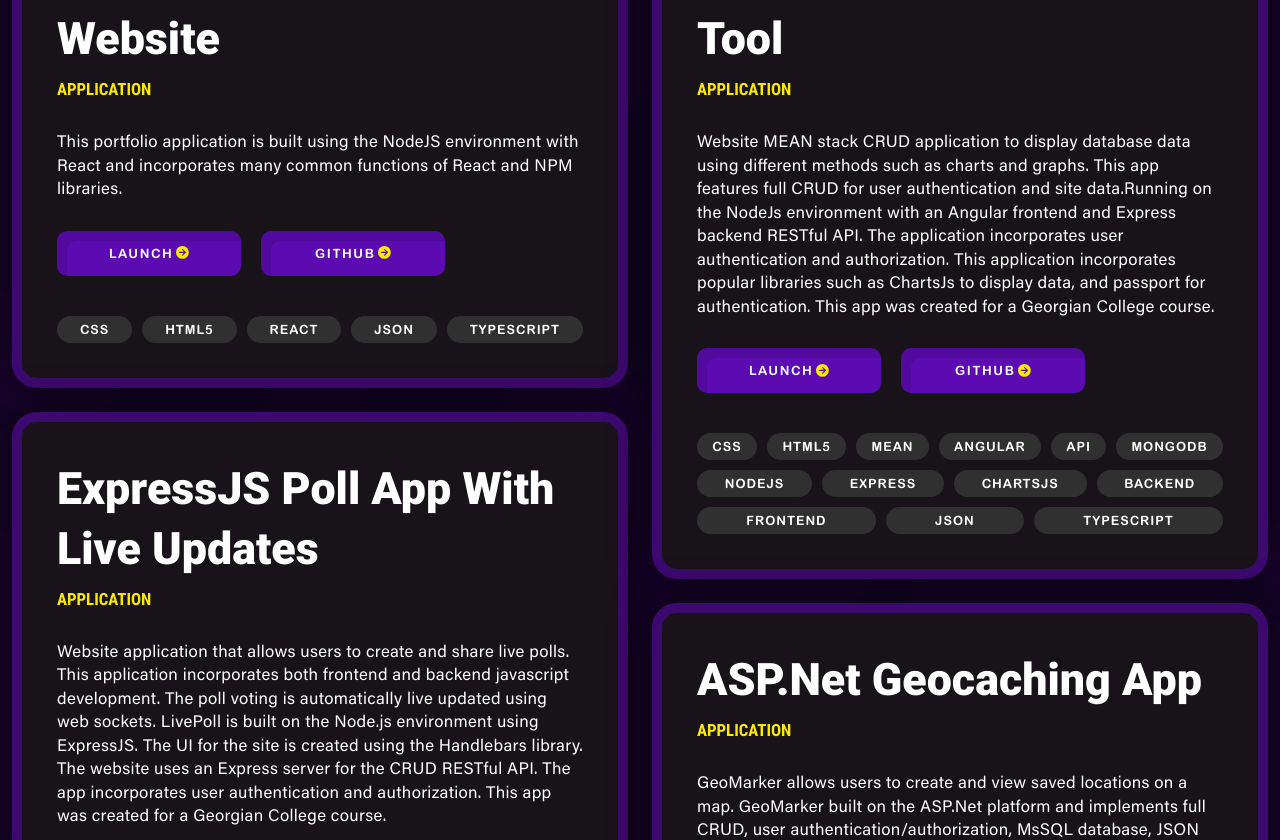
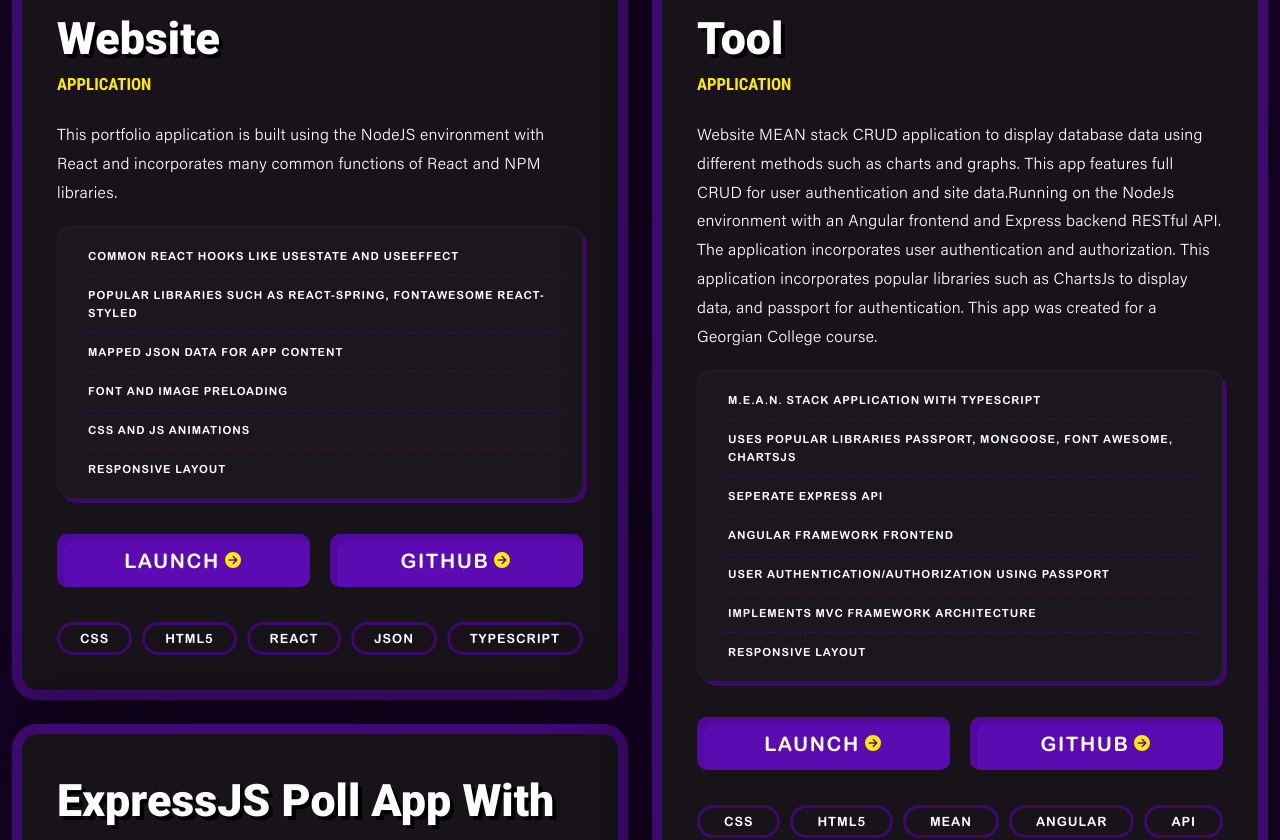
Before and after one commit to mcgmark/2023-React-Portfolio, a React (Create React App) app: page /dev in a window 1280 px wide. Shown: the part 768-1608 px from the top of the page. Built offline with nearby package versions, Linux system fonts and the light colour scheme.

Commit message:
Changed dev portfolio design

```diff
--- a/public/assets/data/dev.json
+++ b/public/assets/data/dev.json
@@ -3,6 +3,14 @@
       "id": 1,
       "title": "ReactJS Portfolio Website",
       "type": "Application",
+      "features": [
+        "Common react hooks like useState and useEffect",
+        "popular libraries such as React-Spring, FontAwesome React-Styled",
+        "Mapped JSON data for app content",
+        "Font and image preloading",
+        "CSS and JS Animations",
+        "Responsive layout"
+      ],
       "tech": [
         "CSS", "html5", "react", "json", "typescript"
       ],
@@ -13,6 +21,15 @@
       "id": 2,
       "title": "M.E.A.N. Data Dashboard Tool",
       "type": "Application",
+      "features": [
+        "M.E.A.N. stack application with TypeScript",
+        "Uses popular libraries passport, mongoose, font awesome, chartsjs",
+        "Seperate Express API",
+        "Angular framework frontend",
+        "User authentication/authorization using Passport",
+        "Implements MVC framework architecture",
+        "Responsive layout"
+      ],
       "tech": [
         "CSS", "html5", "mean", "angular", "api", "mongodb", "nodejs", "express", "chartsJS", "backend", "frontend", "json", "typescript"
       ],
@@ -22,6 +39,17 @@
     {
       "id": 3,
       "title": "ExpressJS Poll app with live updates",
+      "features": [
+        "Express application runing in Node",
+        "Handlebars template frontend",
+        "Mongo database",
+        "Live updates using SocketIO web sockets",
+        "User authentication/authorization using Passport and Express Api",
+        "IP and cookie tracking for vote integrity",
+        "MVC architecture",
+        "Animated responsive interface"
+
+      ],
       "type": "Application",
       "tech": [
         "javascript", "express API", "handlebars", "socketIO", "mongo", "css", "html5", "passport", "nodejs", "frontend", "backend", "json", "RESTful"
@@ -32,6 +60,13 @@
     {
       "id": 4,
       "title": "ASP.Net Geocaching App",
+      "features": [
+        "Built on ASP.net using Entity MsSQL",
+        "Developed using Visual Studio",
+        "Bootstrap responsive interface",
+        "Bing Maps API using Javascript",
+        "User authentication/authorization using Asp.net core"
+      ],
       "type": "Application",
       "tech": [
         "asp.net", "javascript", "bootstrap", "MsSQL", "C#", "frontend", "backend", "JSON", "RESTful"
@@ -42,6 +77,13 @@
     {
       "id": 5,
       "title": "Javascript Storymaker Game Toy Game",
+      "features": [
+        "Fun demonstration of Javascript fundamentals",
+        "functions, Objects, Arrays, iterative loops, conditional statements",
+        "Uses device speaker for text to speech",
+        "Responsive layout",
+        "SVG artwork"
+      ],
       "type": "Application",
       "tech": [
         "CSS", "html5", "javascript", "frontend"
@@ -52,6 +94,10 @@
     {
       "id": 6,
       "title": "Bootstrap Responsive Website for Book promotion",
+      "features": [
+        "Responsive layout using Bootstrap",
+        "Implements popular Bootstrap components navigation, slides, tabs, accordion"
+      ],
       "type": "website",
       "tech": [
         "bootstrap", "html5", "frontend"
@@ -62,6 +108,9 @@
     {
       "id": 7,
       "title": "Responsive Grid Layout for landscaping business",
+      "features": [
+        "Responsive CSS grid layout"
+      ],
       "type": "website",
       "tech": [
         "css", "html5", "frontend"
@@ -72,6 +121,10 @@
     {
       "id": 8,
       "title": "Responsive Website Recreation for Apparel store",
+      "features": [
+        "Responsive CSS layout",
+        "Flexbox and Grid layout techniques"
+      ],
       "type": "website",
       "tech": [
         "css", "html5", "frontend"
@@ -82,6 +135,9 @@
     {
       "id": 9,
       "title": "Responsive Layout for candybar promotion",
+      "features": [
+        "Responsive CSS layout"
+      ],
       "type": "website",
       "tech": [
         "CSS", "html5", "frontend"
@@ -92,6 +148,9 @@
     {
       "id": 10,
       "title": "Responsive website layout",
+      "features": [
+        "Responsive CSS layout"
+      ],
       "type": "website",
       "tech": [
         "CSS", "html5", "frontend"
@@ -102,6 +161,9 @@
     {
       "id": 15,
       "title": "Intersection Observer Menu",
+      "features": [
+        "HTML, CSS, Javascript"
+      ],
       "type": "component",
       "tech": [
         "javascript", "html5", "css", "frontend"
@@ -112,6 +174,8 @@
     {
       "id": 11,
       "title": "Magazine Cover Layout",
+      "features": [
+        "CSS layout"      ],
       "type": "website",
       "tech": [
         "css", "html5", "frontend"
@@ -122,6 +186,10 @@
     {
       "id": 12,
       "title": "Animated tabs layout",
+      "features": [
+        "JQuery manipulating dom",
+        "JQuery animation"
+      ],
       "type": "component",
       "tech": [
         "CSS", "html5", "jquery", "frontend"
@@ -132,6 +200,9 @@
     {
       "id": 13,
       "title": "Big Dropdown Menu",
+      "features": [
+        "CSS design with Javascript to show and hide menu"
+      ],
       "type": "component",
       "tech": [
         "css", "html5", "frontend"
@@ -142,6 +213,10 @@
     {
       "id": 14,
       "title": "Animated Toggle Button",
+      "features": [
+        "Jquery controlling class animations",
+        "Font Awesome icons"
+      ],
       "type": "component",
       "tech": [
         "jquery", "CSS", "HTML5", "frontend"
--- a/src/App.tsx
+++ b/src/App.tsx
@@ -1,5 +1,5 @@
 import React from 'react';
-import { BrowserRouter, Route, Routes } from 'react-router-dom';
+import { BrowserRouter, Route, Routes, Navigate } from 'react-router-dom';
 import { styled } from 'styled-components';
 
 import Home from './views/routes/home';
@@ -15,7 +15,6 @@ const AppContainerDiv = styled.div`
 `;
 
 const App = () => {
-
   return (
     <BrowserRouter>
       <AppContainerDiv>
@@ -23,6 +22,7 @@ const App = () => {
           <Route path="/" element={<Home />} />
           <Route path="/design" element={<Design />} />
           <Route path="/dev" element={<Dev />} />
+          <Route path="*" element={<Navigate to="/" />} />
         </Routes>
       </AppContainerDiv>
     </BrowserRouter>
--- a/src/index.css
+++ b/src/index.css
@@ -22,6 +22,11 @@
 @font-face {
   font-family: 'Acumin-thin';
   src: url('../public/assets/fonts/acumin-thin.woff') format('woff');
+}
+
+@font-face {
+  font-family: 'Acumin-Light';
+  src: url('../public/assets/fonts/acumin-light.woff') format('woff');
 }
 
 @font-face {
@@ -256,3 +261,18 @@ a {
     transform: translateY(0%);
   }
 }
+
+@keyframes growCircle {
+  0% {
+    transform: translate(-50%, -50%) scale(0);
+  }
+
+  90% {
+    transform: translate(-50%, -50%) scale(2.5);
+  }
+
+  100% {
+    transform: translate(-50%, -50%) scale(2.5);
+    opacity: 0;
+  }
+}
--- a/src/views/assets/types/types.ts
+++ b/src/views/assets/types/types.ts
@@ -12,6 +12,7 @@ export type DesignItem = {
 export type DevItem = {
     id: number;
     title: string;
+    features: string[];
     type: string;
     tech: string[];
     description: string;
--- a/src/views/content/dev/dev-portfolio.tsx
+++ b/src/views/content/dev/dev-portfolio.tsx
@@ -1,4 +1,4 @@
-import React from 'react';
+import React, {useState, MouseEvent} from 'react';
 import styled from 'styled-components';
 
 import { FontAwesomeIcon } from '@fortawesome/react-fontawesome';
@@ -35,28 +35,28 @@ const PortfolioItem = styled.div`
    position: relative;
     top: -150px;
     box-sizing: border-box;
-    transition: all 100ms ease-in-out;
+    transition: all 0.15s ease-in-out;
     border-radius: 25px;
     padding: 5px;
     border: 10px solid var(--purple-bright);
     background-color: #171319;
     z-index: 500;
-    box-shadow: 0px 0px 40px rgba(0, 0, 0, 0.6);
+    box-shadow: 0px 0px 80px rgba(0, 0, 0, 0.6);
 
     @media (min-width: 1000px){
         padding: 20px 20px;
     }
 
-    /* &:hover {
-        background: linear-gradient(152deg, #33124ec0 5%, rgba(17, 17, 17, 0.188) 42%, rgba(68, 66, 66, 0.4) 100%);
-        box-shadow: 0px 0px 20px rgba(255, 255, 255, 0.1);
-    } */
+    &:hover {
+        scale: 103%;
+        z-index: 1000;
+    }
 `;
 
 const PortfolioItemText = styled.div`
     display: flex;
     flex-direction: column;
-    gap: 10px;
+    gap: 5px;
     padding: 15px;
 `;
 
@@ -65,16 +65,7 @@ const PortfolioItemTitle = styled.h3`
     font-size: 2.8rem;
     text-transform: capitalize;
     color: #ffffff;
-`;
-
-const PortfolioItemDescription = styled.p`
-    font-family: 'Acumin-Book';
-    font-size: 1.05rem;
-    max-width: 1400px;
-    line-height: 140%;
-    letter-spacing: .02rem;
-    color: #ffffff;
-    margin: 20px 0px;
+    text-shadow: 4px 4px 0px #000000;
 `;
 
 const PortfolioItemType = styled.p`
@@ -84,6 +75,48 @@ const PortfolioItemType = styled.p`
     color: #ffea00;
     text-transform: uppercase;
     /* border-bottom: 1px solid #333; */
+`;
+
+const PortfolioItemDescription = styled.p`
+    font-family: 'Acumin-Light';
+    font-size: 1rem;
+    max-width: 1400px;
+    line-height: 180%;
+    letter-spacing: .02rem;
+    color: #ffffff;
+    margin: 20px 0px 15px 0px;
+`;
+
+const FeaturesList = styled.ul`
+    display:flex;
+    flex-direction: column;
+    justify-content: space-between;
+    gap: 10px;
+    list-style: none;
+    font-family: 'Arial-MT-Bold';
+    font-size: .7rem;
+    text-transform: uppercase;
+    color: #ffffff;
+    letter-spacing: 0.06rem;
+    padding: 20px;
+    margin: 0px;
+    margin-bottom: 30px;
+    background-color: rgba(255, 255, 255, 0.015);
+    border-radius: 15px;
+    border: 1px solid #232323;
+    box-shadow: 4px 4px 0px var(--purple-bright);
+`;
+
+const FeaturesItem = styled.li`
+    flex-grow: 1;
+    padding: 10px 0px 0px 10px;
+    border-top: 1px dashed var(--purple-bright);
+    line-height: 160%;
+
+    &:first-child {
+        border: 0;
+        padding-top: 0px;
+    }
 `;
 
 const PortfolioTechList = styled.ul`
@@ -103,17 +136,19 @@ const PortfolioTechList = styled.ul`
 
 const ListItem = styled.li`
     flex-grow: 1;
-    background-color: #303030;
+    background-color: none;
     padding: 6px 15px;
     border-radius: 25px;
     text-align: center;
+    border: 3px solid var(--purple-bright);
 `;
 
 const StyledItemButton = styled.button`
-  font-size: .8rem;
+  position: relative;
+  font-size: 1.25rem;
   font-family: 'Arial-MT-Bold';
   color: #ffffff;
-  padding: 15px 10px;
+  padding: 15px 0px;
   border: none;
   background: #5c0bb2;
   cursor: pointer;
@@ -121,23 +156,44 @@ const StyledItemButton = styled.button`
   margin-bottom: 30px;
   letter-spacing: 0.1rem;
   border-radius: 10px;
-  box-shadow: inset 10px 10px rgba(0, 0, 0, 0.112);
-  width: 35%;
-
+  box-shadow: inset 7px 7px rgba(0, 0, 0, 0.112);
+  width: 50%;
+  overflow: hidden;
 
   &:hover {
     color: #fff;
-    background-color: rgb(125, 30, 220);
   }
 `;
+
 
 const StyledIcon = styled(FontAwesomeIcon)`
     margin-left: 3px;
     color: #ffea00;
     text-shadow: #000;
+    transform: scale(80%);
 `;
 
+
 const DevItemButton: React.FC<LinkButtonProps> = ({ $externalUrl, children }) => {
+    const [isTracking, setIsTracking] = useState(false);
+    const [circlePosition, setCirclePosition] = useState({ x: 0, y: 0 });
+
+    const handleMouseEnter = () => {
+        setIsTracking(true);
+    };
+
+    const handleMouseLeave = () => {
+        setIsTracking(false);
+    };
+
+    const handleMouseMove = (e: MouseEvent) => {
+        if (isTracking) {
+            const buttonRect = e.currentTarget.getBoundingClientRect();
+            const x = e.clientX - buttonRect.left;
+            const y = e.clientY - buttonRect.top;
+            setCirclePosition({ x, y });
+        }
+    };
 
     const handleOpenURL = () => {
         if ($externalUrl) {
@@ -146,9 +202,32 @@ const DevItemButton: React.FC<LinkButtonProps> = ({ $externalUrl, children }) =>
     };
 
     return (
-        <StyledItemButton onClick={handleOpenURL}>
-            {children}
-            <StyledIcon icon={faCircleArrowRight} />
+        <StyledItemButton
+        onMouseEnter={handleMouseEnter}
+        onMouseLeave={handleMouseLeave}
+        onMouseMove={handleMouseMove}
+        style={{ position: 'relative' }}
+        onClick={handleOpenURL}>
+            <div style={{position: 'relative', zIndex: '1'}}>
+                {children}
+                <StyledIcon icon={faCircleArrowRight} />
+            </div>
+        {isTracking && (
+        <div
+            style={{
+                position: 'absolute',
+                top: circlePosition.y,
+                left: circlePosition.x,
+                width: '220px',
+                height: '220px',
+                backgroundColor: 'rgb(146, 56, 235)',
+                borderRadius: '50%',
+                transform: 'scale(0) translate(-50%, -50%)',
+                zIndex: '0',
+                animation: 'growCircle 0.4s ease-in-out forwards',
+            }}
+        />
+      )}
         </StyledItemButton>
     );
 };
@@ -165,6 +244,11 @@ const DevPortfolio: React.FC<Props> = ({ data }) => {
                                 <PortfolioItemTitle>{item.title}</PortfolioItemTitle>
                                 <PortfolioItemType>{item.type}</PortfolioItemType>
                                 <PortfolioItemDescription>{item.description}</PortfolioItemDescription>
+                                <FeaturesList>
+                                {item.features.map((feature, index) => (
+                                    <FeaturesItem key={index}>{feature}</FeaturesItem>
+                                ))}
+                                </FeaturesList>
                                 <div style={{display: 'flex', flexDirection: 'row', gap: '20px', alignItems: 'stretch'}}>
                                     <DevItemButton $externalUrl={item.link} >Launch</DevItemButton>
                                     <DevItemButton>Github</DevItemButton>
```
Also changed, not shown: public/assets/fonts/acumin-light.woff (added), public/assets/fonts/acumin-medium.woff (added).
